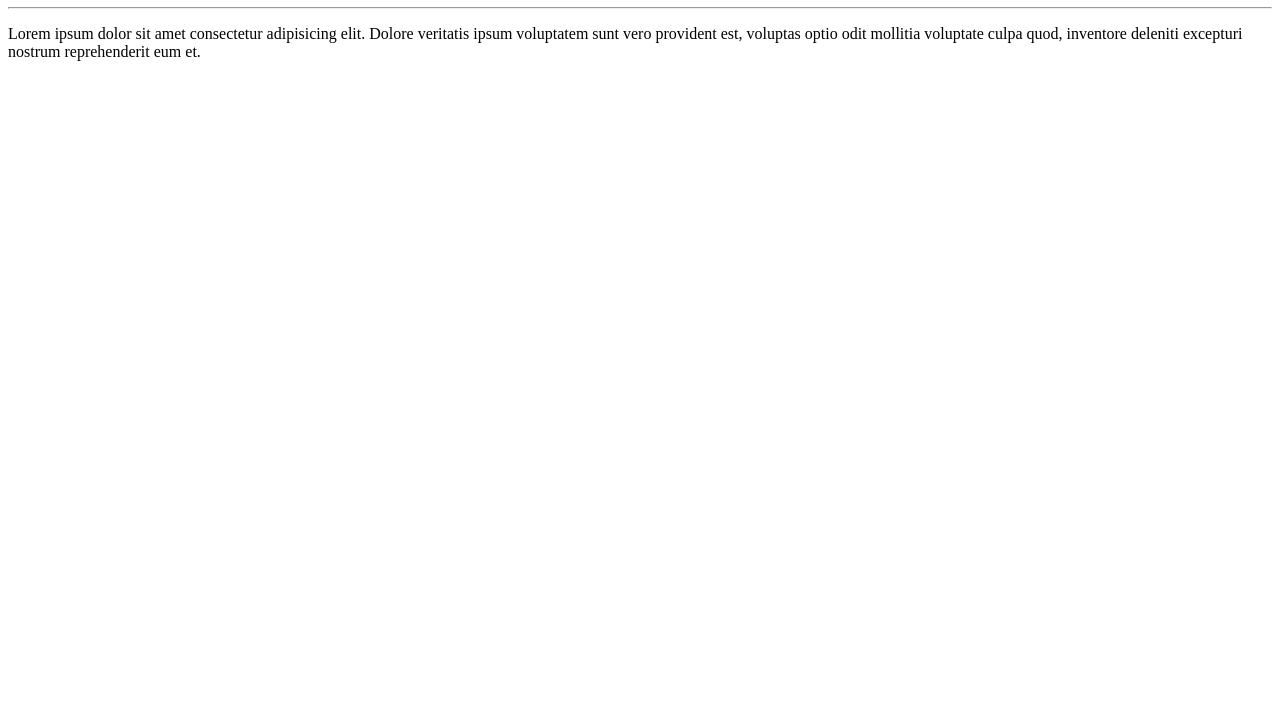
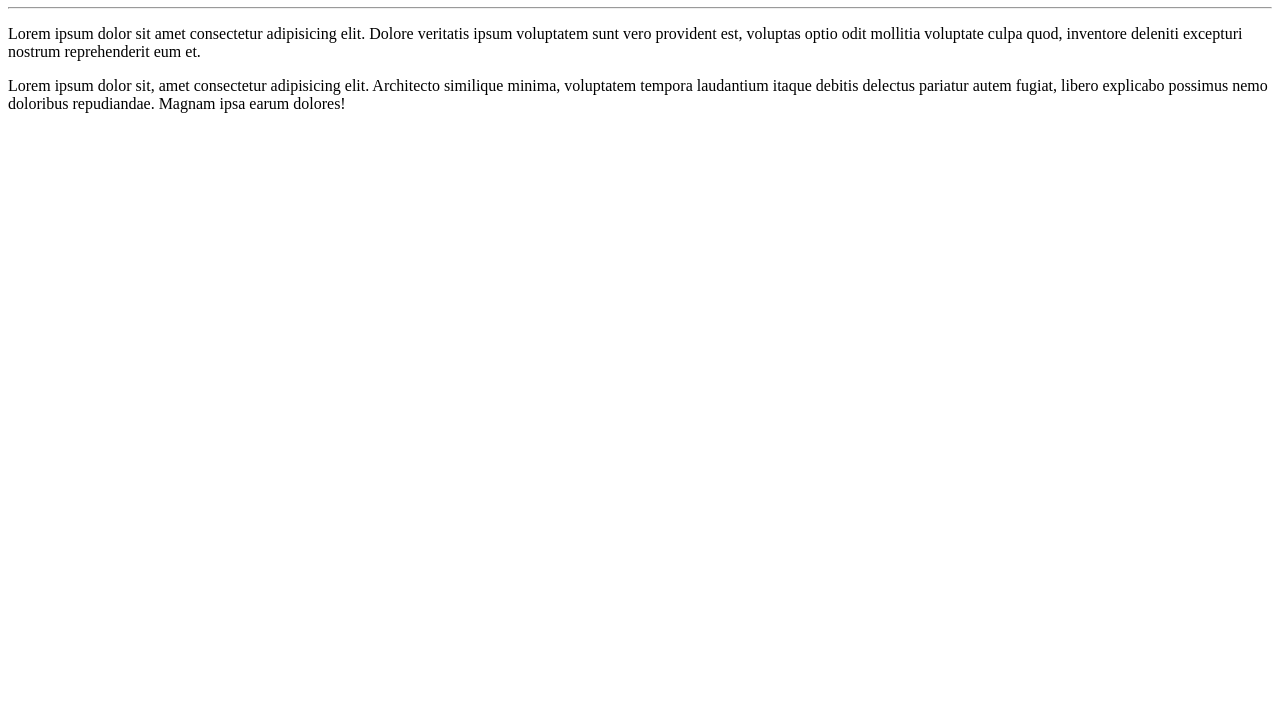
Before and after one commit to Andre-A-Siqueira/Ola-Mundo, a plain HTML site: page site-exemplo/index.html in a window 1280 px wide. Shown: the part 73-800 px from the top of the page. Drawn offline with Linux system fonts and the light colour scheme.

Commit message:
adicionei um parágrafo

```diff
--- a/site-exemplo/index.html
+++ b/site-exemplo/index.html
@@ -10,5 +10,6 @@
     <h1>Olá, Mundo!</h1>
     <hr>
     <p>Lorem ipsum dolor sit amet consectetur adipisicing elit. Dolore veritatis ipsum voluptatem sunt vero provident est, voluptas optio odit mollitia voluptate culpa quod, inventore deleniti excepturi nostrum reprehenderit eum et.</p>
+    <p>Lorem ipsum dolor sit, amet consectetur adipisicing elit. Architecto similique minima, voluptatem tempora laudantium itaque debitis delectus pariatur autem fugiat, libero explicabo possimus nemo doloribus repudiandae. Magnam ipsa earum dolores!</p>
 </body>
 </html>
```
